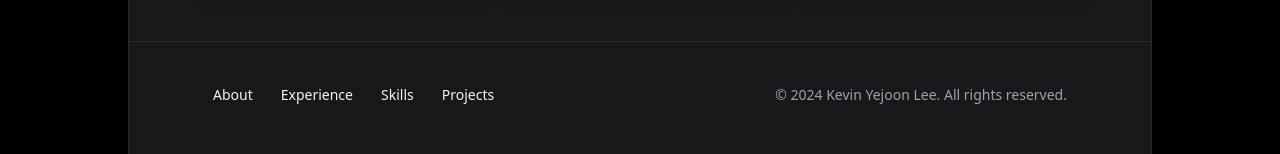
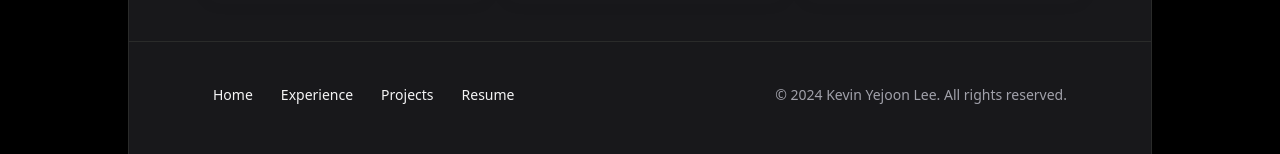
Before and after one commit to kevinyejoonlee/Portfolio2024, a React (Create React App) app: page / in a window 1280 px wide. Shown: the part 1574-1728 px from the top of the page. Built offline with nearby package versions, Linux system fonts and the light colour scheme.

Commit message:
Small Changes

```diff
--- a/src/components/Footer/Footer.js
+++ b/src/components/Footer/Footer.js
@@ -1,6 +1,6 @@
 import React from 'react';
 import './Footer.css';
-
+import { NavLink } from 'react-router-dom';
 var current_year = new Date().getFullYear();
 
 const Footer = () => {
@@ -8,10 +8,10 @@ const Footer = () => {
 
     <section id='Footer'>
         <div class="footer_links_container">
-          <a href="">About</a>
-          <a href="">Experience</a>
-          <a href="">Skills</a>
-          <a href="">Projects</a>
+          <NavLink to="/" >Home</NavLink>
+          <NavLink to="/experience" activeClassName="activeLink">Experience</NavLink>
+          <NavLink to="/projects" activeClassName="activeLink">Projects</NavLink>
+          <NavLink to="https://drive.google.com/file/d/1qezEVVV9De76aoAdJ1X0Ib05PZ0K7A84/view?usp=sharing"  activeClassName="activeLink">Resume</NavLink>
           <div class="copyright">© {current_year} Kevin Yejoon Lee. All rights reserved.</div>
         </div>
 
--- a/src/components/Navbar/Navbar.js
+++ b/src/components/Navbar/Navbar.js
@@ -64,7 +64,7 @@ const Navbar = () => {
           <NavLink to="/" className="HamburgerMenuItem" activeClassName="actactiveLinkive" onClick={handleMenuItemClick}>Home</NavLink>
           <NavLink to="/experience" className="HamburgerMenuItem" activeClassName="activeLink" onClick={handleMenuItemClick}>Experience</NavLink>
           <NavLink to="/projects" className="HamburgerMenuItem" activeClassName="activeLink" onClick={handleMenuItemClick}>Projects</NavLink>
-          <NavLink to="https://drive.google.com/file/d/1F0GIoTV6Afzt9QKBjEwUmrRSdOtqbLVS/view?usp=sharing" className="HamburgerMenuItem" onClick={handleMenuItemClick} >Resume</NavLink>
+          <NavLink to="https://drive.google.com/file/d/1qezEVVV9De76aoAdJ1X0Ib05PZ0K7A84/view?usp=sharing" className="HamburgerMenuItem" onClick={handleMenuItemClick} >Resume</NavLink>
       </div>
 
       <button onClick={toggleTheme} id="apperance_b">
--- a/src/components/Work/Work.css
+++ b/src/components/Work/Work.css
@@ -79,7 +79,7 @@
         display: flex;
         flex-direction: column;
         margin: 0rem 1rem 22svh 0rem;
-        height: 50vh;
+        height: 60vh;
     }
 
     .job_Container{
```
Also changed, not shown: 12 other files (tests, documents, lock files or other folders).
